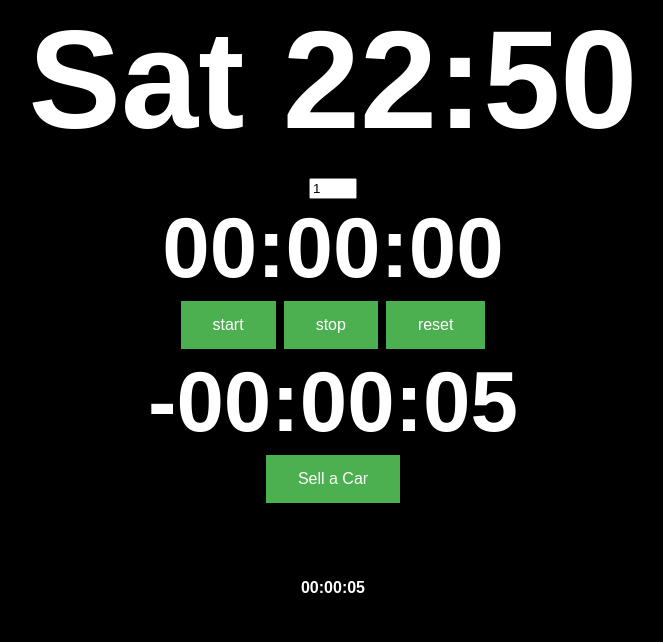
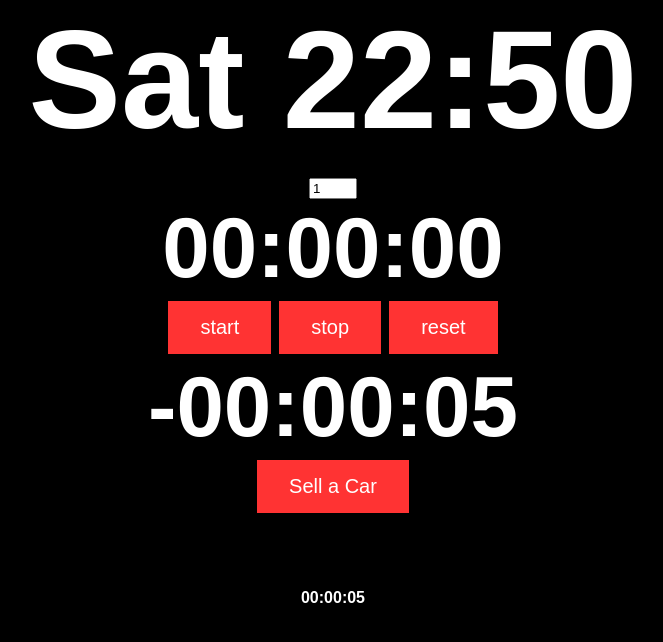
Before and after one commit to bringeber/gtatest101, a plain HTML site: page index.html in a window 1280 px wide. Shown: the whole page, without its empty margins (307-970 px from the left). Drawn offline with nearby package versions, Linux system fonts and the light colour scheme.

Commit message:
Added files via upload

```diff
--- a/index.html
+++ b/index.html
@@ -51,14 +51,14 @@
 
 
     .button {
-        background-color: #4CAF50;
+        background-color: #ff3333;
         border: none;
         color: white;
         padding: 15px 32px;
         text-align: center;
         text-decoration: none;
         display: inline-block;
-        font-size: 16px;
+        font-size: 20px;
         margin: 4px 2px;
         cursor: pointer;
     }
```
